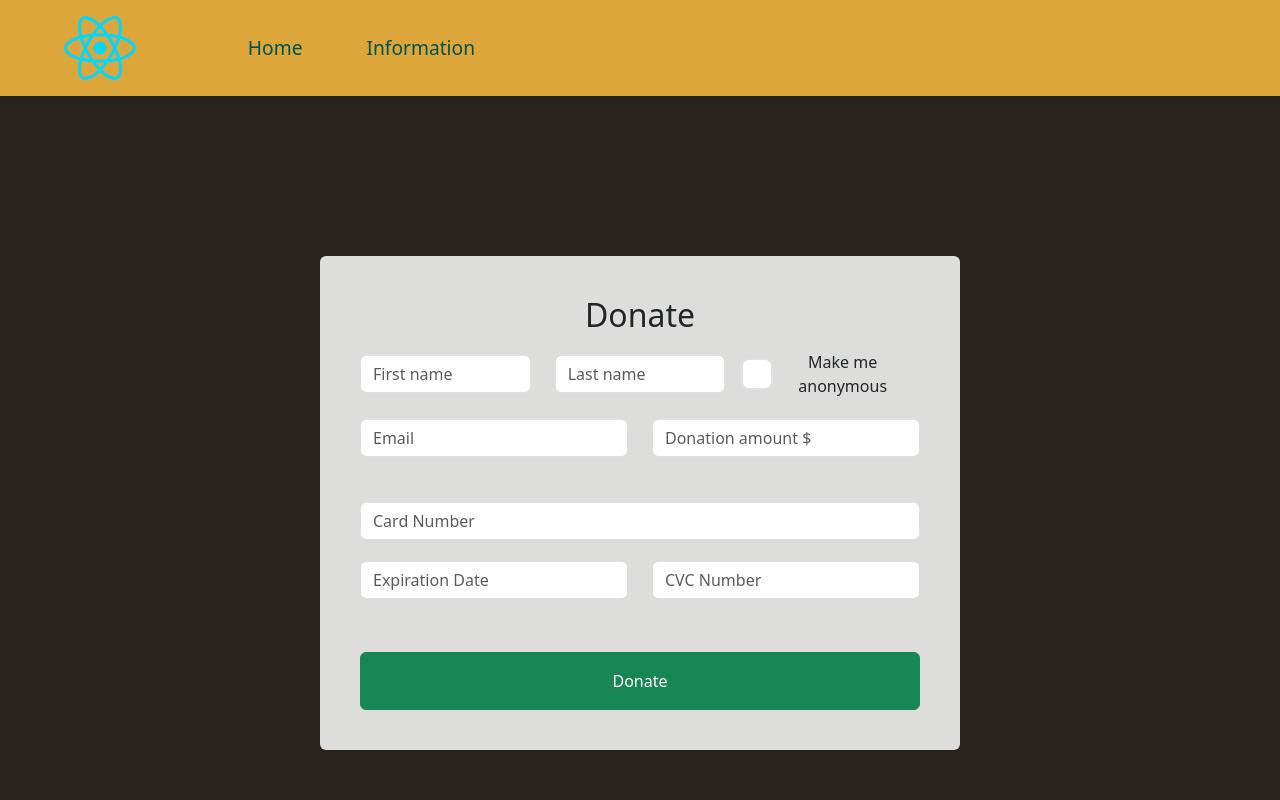
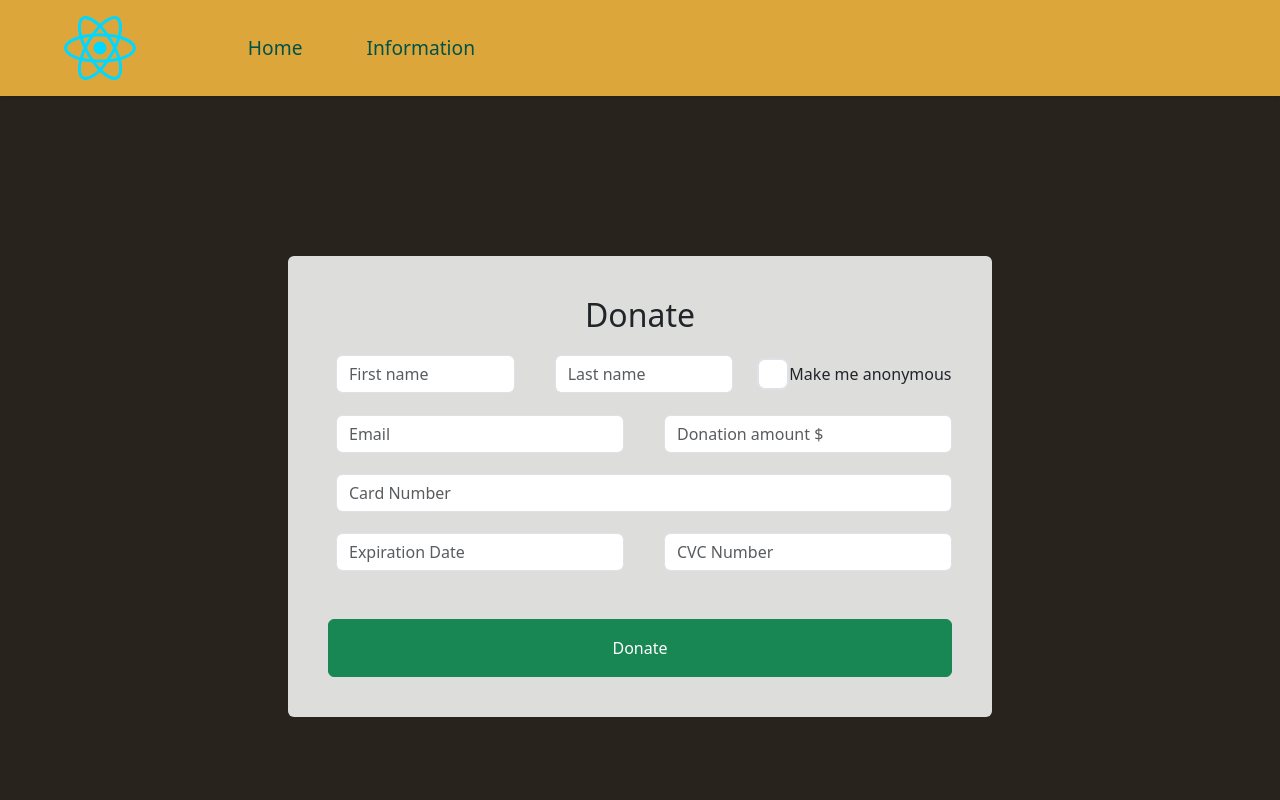
Before and after one commit to erikpersson0884/DAT257-Agile-software-project-management, a React (Vite) app in the folder Frontend/DAT257_Website/: page /home in a window 1280 px wide. Shown: the top 800 px of the page. Built offline with nearby package versions, Linux system fonts and the light colour scheme.

Commit message:
update, changed values so that the donationBox was more aligned

```diff
--- a/Frontend/DAT257_Website/src/Components/DonationBox/DonationBox.css
+++ b/Frontend/DAT257_Website/src/Components/DonationBox/DonationBox.css
@@ -1,6 +1,6 @@
 .wrapperDonationBox {
     height: 50vh;
-    width: 50%;
+    width: 55%;
     margin-inline: auto;
 }
 
@@ -22,7 +22,7 @@
 .wrapperDonationBox form {
     display: flex;
     flex-direction: column;
-    gap: 1rem;
+    gap: 0.7rem;
 }
 
 .wrapperDonationBox .col {
@@ -31,9 +31,19 @@
     flex-direction: row;
     align-items: center;
     justify-content: flex-start;
-    /* gap: 1rem; */
+    gap: 0.5rem;
 }
 
 .wrapperDonationBox .form-check-input {
     scale: 2;
 }
+
+.wrapperDonationBox .label {
+    font-size: 1rem;
+}
+
+.wrapperDonationBox .form-group {
+    display: flex;
+    flex-direction: row;
+    gap: 0.5rem;
+}
--- a/Frontend/DAT257_Website/src/Components/DonationBox/DonationBox.tsx
+++ b/Frontend/DAT257_Website/src/Components/DonationBox/DonationBox.tsx
@@ -100,7 +100,8 @@ function DonationBox() {
               </div>
             </div>
 
-            <div className="form-group">
+            <div className="form-group row">
+              <div className="col">
                 <label htmlFor="cardNumber" className="form-label"></label>
                 <input
                   type="text"
@@ -109,6 +110,7 @@ function DonationBox() {
                   value={cardNumber}
                   onChange={(e) => setCardNumber(e.target.value)}
                 ></input>
+              </div>
             </div>
 
             <div className="form-group row">
```
Lines whose indentation alone changed are shown as unchanged.
